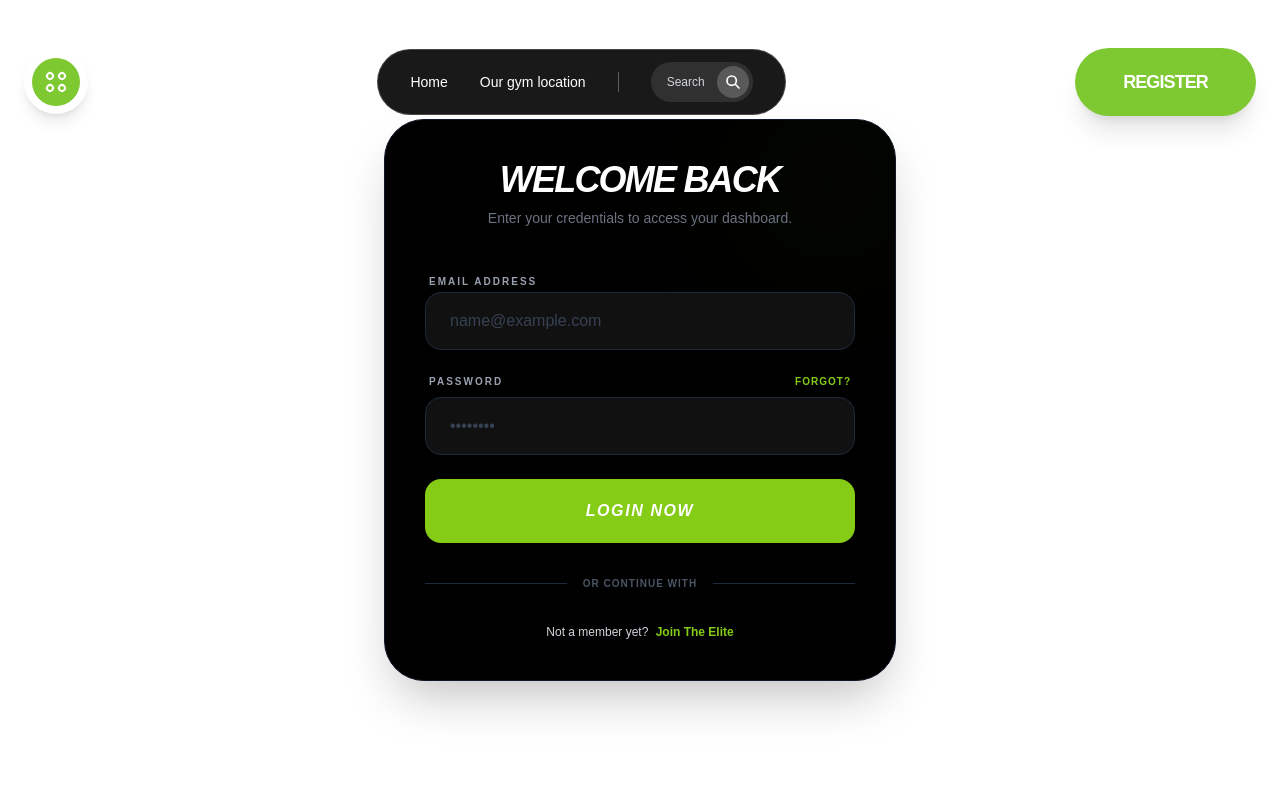
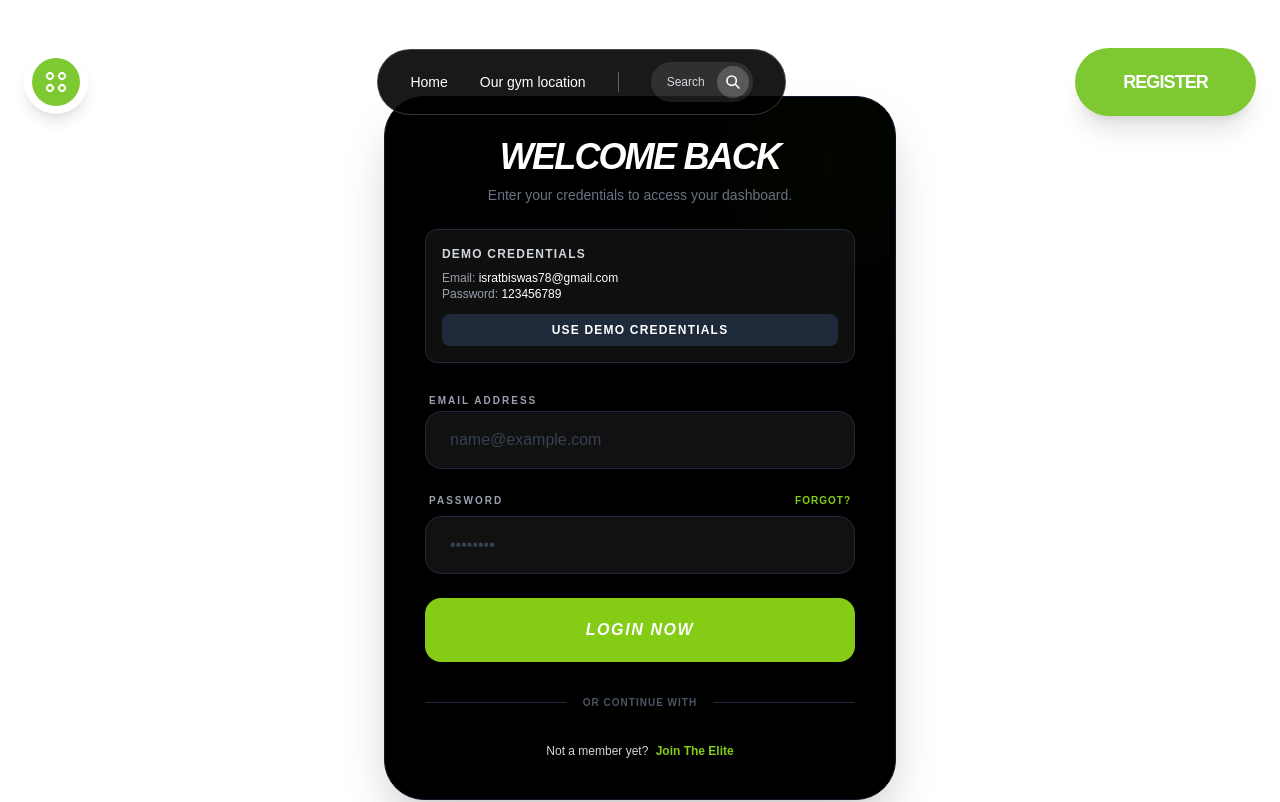
Before and after one commit to isratbiswas/Softvence_landing_page, a Next.js app: page /login in a window 1280 px wide. Shown: the top 802 px of the page. Built offline with nearby package versions, Linux system fonts and the light colour scheme.

Commit message:
add login page

```diff
--- a/src/app/layout.tsx
+++ b/src/app/layout.tsx
@@ -17,7 +17,7 @@ const geistMono = Geist_Mono({
 });
 
 export const metadata: Metadata = {
-  title: "Create Next App",
+  title: "PowerGrid Fitness",
   description: "Generated by create next app",
 };
 
--- a/src/components/modules/Auth/LoginForm.tsx
+++ b/src/components/modules/Auth/LoginForm.tsx
@@ -6,6 +6,7 @@ import { api } from "@/lib/api";
 import { useRouter } from "next/navigation";
 import { useState } from "react";
 import Link from "next/link";
+import { toast } from "sonner";
 
 type LoginType = {
   email: string;
@@ -16,11 +17,22 @@ export default function LoginForm() {
   const router = useRouter();
   const [error, setError] = useState("");
 
+  const demoCredentials = {
+    email: "isratbiswas78@gmail.com",
+    password: "123456789",
+  };
+
   const {
     register,
     handleSubmit,
     formState: { errors, isSubmitting },
+    setValue,
   } = useForm<LoginType>();
+
+  const handleDemoFill = () => {
+    setValue("email", demoCredentials.email);
+    setValue("password", demoCredentials.password);
+  };
 
   const onSubmit = async (data: LoginType) => {
     setError("");
@@ -36,21 +48,21 @@ export default function LoginForm() {
       if (!token) throw new Error("Token not found");
 
       document.cookie = `token=${token}; path=/; max-age=864000`;
+      toast.success("Logged In Successfully");
       router.push("/");
     } catch (err: any) {
       setError(err?.response?.data?.message || "Login failed");
+      toast.error("logged IN Failed");
     }
   };
 
   return (
-    <div className="min-h-screen flex items-center justify-center bg-white dark:bg-black p-4 sm:p-6">
+    <div className="min-h-screen mt-12 flex items-center justify-center bg-white dark:bg-black p-4 sm:p-6">
       <div className="w-full max-w-sm sm:max-w-md md:max-w-lg bg-black rounded-3xl sm:rounded-[40px] p-6 sm:p-8 md:p-10 shadow-2xl border border-gray-900 relative overflow-hidden">
-        {/* Glow */}
         <div className="absolute top-0 right-0 w-24 h-24 sm:w-32 sm:h-32 bg-[#84cc16] blur-[80px] sm:blur-[100px] opacity-10"></div>
 
         <div className="relative z-10">
-          {/* Header */}
-          <div className="text-center mb-8 sm:mb-10">
+          <div className="text-center mb-8 sm:mb-6">
             <h2 className="text-2xl sm:text-3xl md:text-4xl font-black text-white italic tracking-tighter uppercase">
               Welcome Back
             </h2>
@@ -59,19 +71,38 @@ export default function LoginForm() {
             </p>
           </div>
 
-          {/* Error */}
+          <div className="mb-6 p-4 border border-gray-800 rounded-xl bg-[#0f0f0f] text-xs text-gray-400">
+            <p className="mb-2 font-bold text-gray-300 uppercase tracking-widest">
+              Demo Credentials
+            </p>
+
+            <p>
+              Email: <span className="text-white">{demoCredentials.email}</span>
+            </p>
+            <p>
+              Password:{" "}
+              <span className="text-white">{demoCredentials.password}</span>
+            </p>
+
+            <button
+              type="button"
+              onClick={handleDemoFill}
+              className="mt-3 w-full bg-gray-800 hover:bg-gray-700 text-white py-2 rounded-lg text-xs font-bold uppercase tracking-widest"
+            >
+              Use Demo Credentials
+            </button>
+          </div>
+
           {error && (
             <div className="mb-5 p-3 sm:p-4 bg-red-500/10 border border-red-500/20 rounded-xl text-red-500 text-[11px] sm:text-xs text-center font-bold">
               {error}
             </div>
           )}
 
-          {/* Form */}
           <form
             onSubmit={handleSubmit(onSubmit)}
             className="space-y-5 sm:space-y-6"
           >
-            {/* Email */}
             <div className="space-y-2">
               <label className="text-gray-400 text-[9px] sm:text-[10px] font-black uppercase tracking-[0.2em] ml-1">
                 Email Address
@@ -98,7 +129,6 @@ export default function LoginForm() {
               )}
             </div>
 
-            {/* Password */}
             <div className="space-y-2">
               <div className="flex justify-between items-center px-1">
                 <label className="text-gray-400 text-[9px] sm:text-[10px] font-black uppercase tracking-[0.2em]">
@@ -131,7 +161,6 @@ export default function LoginForm() {
               )}
             </div>
 
-            {/* Button */}
             <button
               type="submit"
               disabled={isSubmitting}
@@ -141,7 +170,6 @@ export default function LoginForm() {
             </button>
           </form>
 
-          {/* Divider */}
           <div className="mt-8 sm:mt-10">
             <div className="relative flex items-center justify-center mb-6 sm:mb-8">
               <div className="w-full border-t border-gray-800"></div>
@@ -151,7 +179,6 @@ export default function LoginForm() {
             </div>
           </div>
 
-          {/* Footer */}
           <p className="mt-8 sm:mt-10 text-center text-gray-300 text-xs">
             Not a member yet?{" "}
             <Link
--- a/src/components/modules/Auth/RegisterForm.tsx
+++ b/src/components/modules/Auth/RegisterForm.tsx
@@ -50,7 +50,7 @@ export default function RegisterForm() {
   };
 
   return (
-    <div className="min-h-screen bg-white flex items-center justify-center p-6 font-sans">
+    <div className="min-h-screen sm:mt-12 bg-white flex items-center justify-center p-6 font-sans">
       <div className="max-w-2xl w-full bg-black rounded-[40px] p-8 md:p-16 shadow-2xl relative overflow-hidden border border-gray-900">
         <div className="absolute top-0 right-0 w-48 h-48 bg-[#84cc16] blur-[120px] opacity-10"></div>
 
--- a/src/components/modules/NewsLatterSection.tsx
+++ b/src/components/modules/NewsLatterSection.tsx
@@ -2,7 +2,7 @@ import React from "react";
 
 const NewsletterSection = () => {
   return (
-    <section className="px-4 py-16 bg-white">
+    <section className="px-4 py-16 bg-white mt-16 lg:mt-42">
       <div className="max-w-6xl mx-auto bg-black rounded-[40px] p-8 md:p-16 text-center text-white relative overflow-hidden">
         <div className="absolute top-0 left-0 w-full h-full opacity-10 pointer-events-none"></div>
 
@@ -52,6 +52,7 @@ const NewsletterSection = () => {
           </div>
         </div>
       </div>
+      <hr className="mt-16 lg:mt-48 lg:ml-28 lg:mr-28  border-gray-300" />
     </section>
   );
 };
--- a/src/components/modules/ProductSection.tsx
+++ b/src/components/modules/ProductSection.tsx
@@ -57,7 +57,7 @@ const cardVariants: Variants = {
 
 const ProductSection = () => {
   return (
-    <section className="bg-white py-16 px-6 md:px-16">
+    <section className="bg-white mt-16 lg:mt-42 py-16 px-6 md:px-16">
       <motion.div
         className="max-w-7xl mx-auto mb-12"
         initial="hidden"
--- a/src/components/modules/ReviewSection.tsx
+++ b/src/components/modules/ReviewSection.tsx
@@ -7,7 +7,7 @@ import { IoStarHalf } from "react-icons/io5";
 import { motion, Variants, easeOut } from "framer-motion";
 
 const reviews = [
-  { id: 1, img: "/assets/man.png " },
+  { id: 1, img: "/assets/man.png" },
   { id: 2, img: "/assets/man (1).png" },
   { id: 3, img: "/assets/man (2).png" },
   { id: 4, img: "/assets/man (3).png" },
@@ -15,7 +15,6 @@ const reviews = [
   { id: 6, img: "/assets/man (5).png" },
 ];
 
-// Animation variants
 const containerVariants = {
   hidden: { opacity: 0 },
   show: {
@@ -40,7 +39,7 @@ const cardVariants: Variants = {
 
 const ReviewSection = () => {
   return (
-    <section className="bg-[#f3f4f6] py-16 px-6 md:px-12 lg:px-20 rounded-[40px]">
+    <section className=" py-16 px-6 mt-16 lg:mt-42 md:px-12 lg:px-20 rounded-[40px]">
       <div className="mb-12">
         <h3 className="text-3xl font-bold text-gray-700 mb-2">
           What Our Clients Are Saying
--- a/src/components/modules/TrainingSection.tsx
+++ b/src/components/modules/TrainingSection.tsx
@@ -28,7 +28,7 @@ const fadeUp: Variants = {
 
 const TrainingSection = () => {
   return (
-    <section className="bg-white py-16 px-6 md:px-12 lg:px-20">
+    <section className="bg-white mt-16 lg:mt-42 py-16 px-6 md:px-12 lg:px-20">
       <motion.div
         className="mb-10 max-w-7xl mx-auto"
         initial="hidden"
--- a/src/components/shared/Footer.tsx
+++ b/src/components/shared/Footer.tsx
@@ -2,7 +2,7 @@ import React from "react";
 
 const Footer = () => {
   return (
-    <footer className="bg-white text-gray-800 py-12 px-6 md:px-16 font-sans">
+    <footer className="bg-white  text-gray-800 py-12 px-6 md:px-16 font-sans">
       <div className="max-w-7xl mx-auto grid grid-cols-1 md:grid-cols-2 lg:grid-cols-4 gap-8 mb-10">
         <div className="flex flex-col">
           <h4 className="text-xl font-medium mb-4">About</h4>
--- a/src/proxy.ts
+++ b/src/proxy.ts
@@ -6,16 +6,16 @@ export function proxy(request: NextRequest) {
 
   const { pathname } = request.nextUrl;
 
-  if (
-    pathname.startsWith("/login") ||
-    pathname.startsWith("/register") ||
-    pathname.startsWith("/verify-otp")
-  ) {
+  // Public routes (no auth required)
+  const publicRoutes = ["/login", "/register", "/verify-otp"];
+
+  if (publicRoutes.some((route) => pathname.startsWith(route))) {
     return NextResponse.next();
   }
 
+  // If no token → redirect to login
   if (!token) {
-    return NextResponse.redirect(new URL("/register", request.url));
+    return NextResponse.redirect(new URL("/login", request.url));
   }
 
   return NextResponse.next();
```
Also changed, not shown: src/components/modules/Auth/OtpForm.tsx (+0 -11 lines), src/components/modules/HeroSection.tsx (+2 -16 lines), src/components/shared/Navbar.tsx (+1 -7 lines), 1 other file (tests, documents, lock files or other folders).
